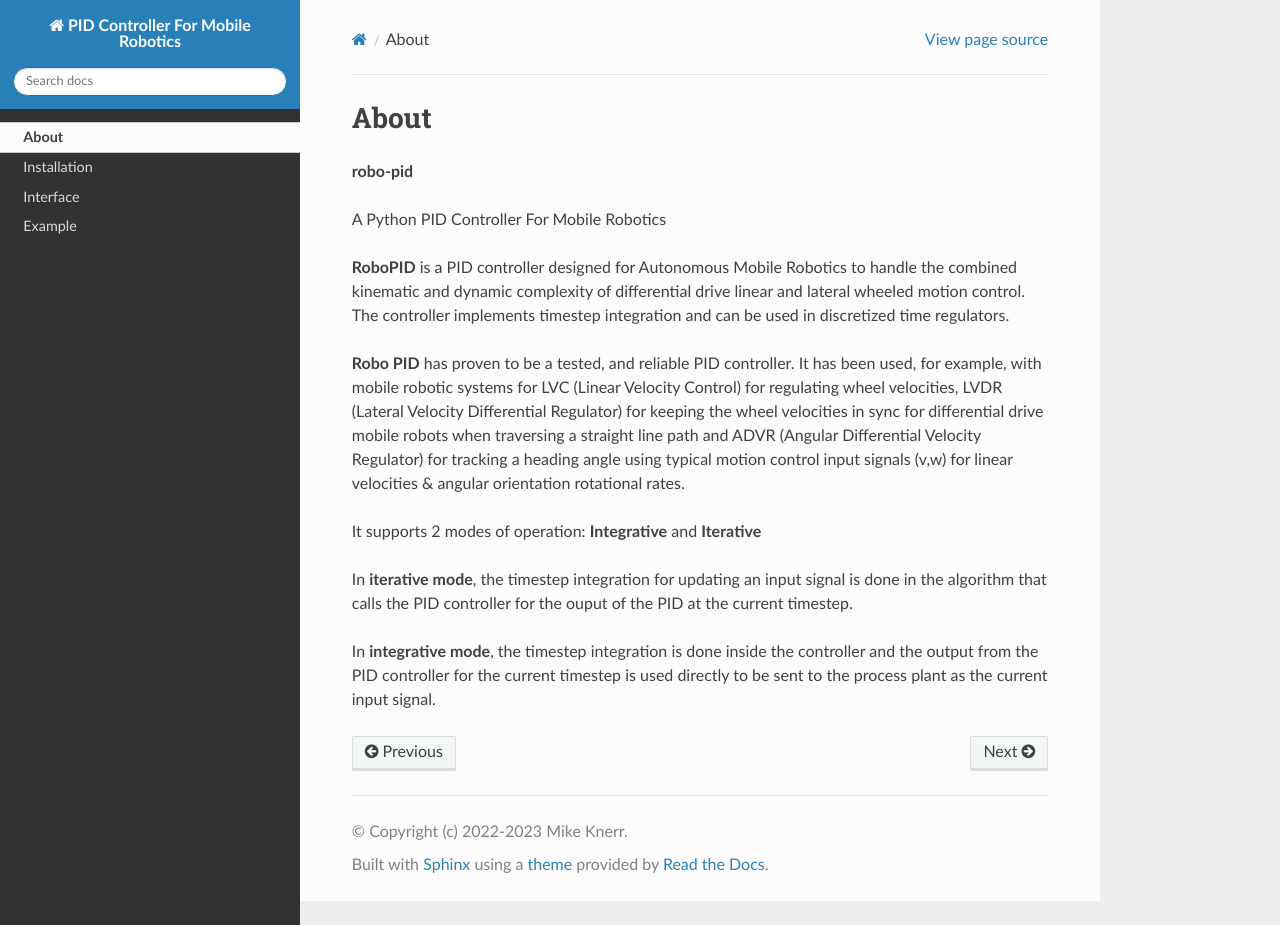
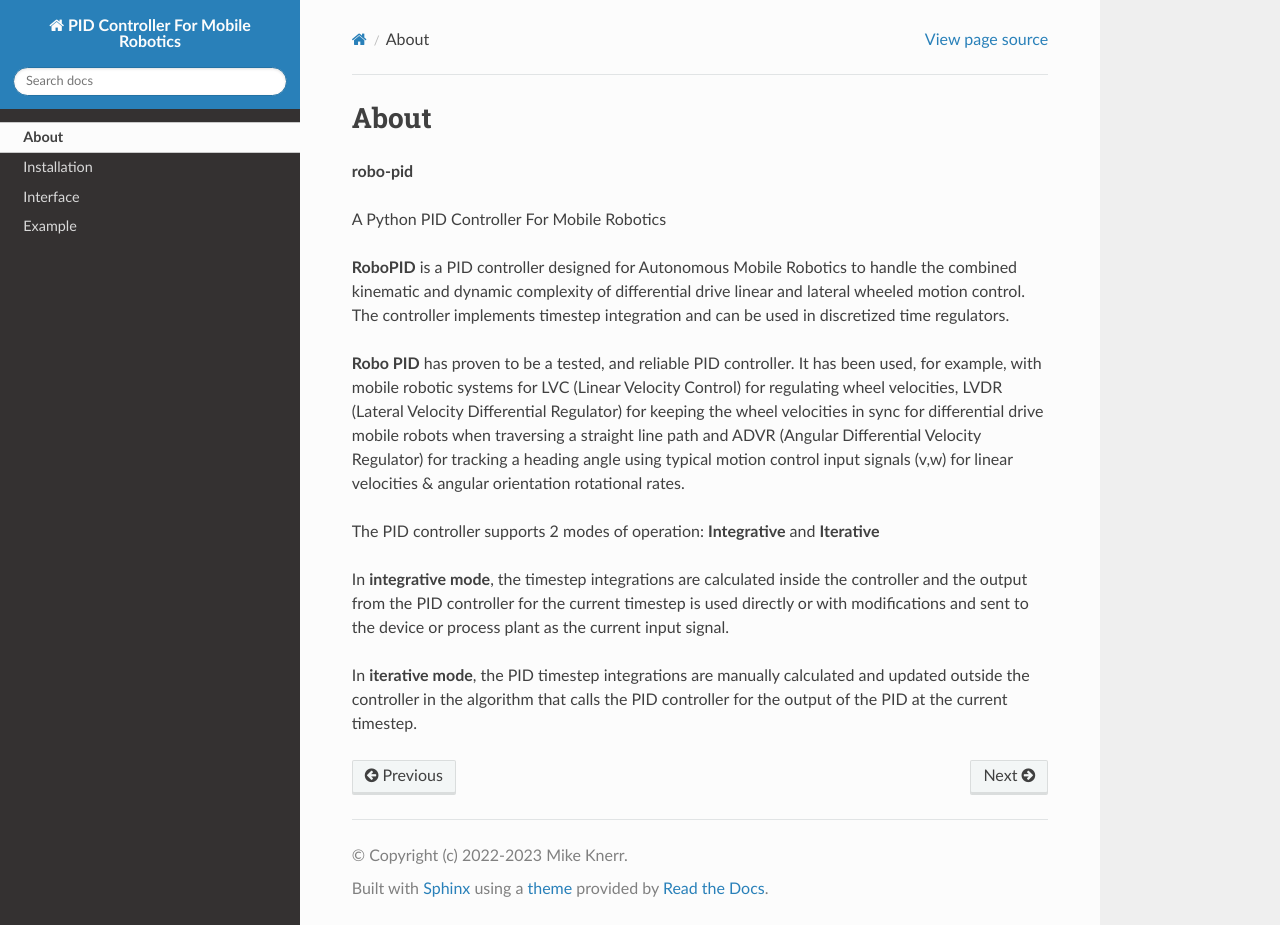
Before and after one commit to mkner/robo-pid, a Sphinx documentation site: the page built from docs/about.rst, in a window 1280 px wide and 925 px high. Built offline with Sphinx 7.4.7 and the Read the Docs theme 2.0.0, drawn with Linux system fonts in a browser that asks for light colours.

Commit message:
Update about.rst

```diff
--- a/docs/about.rst
+++ b/docs/about.rst
@@ -18,13 +18,12 @@ differential drive mobile robots when traversing a straight line path and
 ADVR (Angular Differential Velocity Regulator) for tracking a heading angle using typical
 motion control input signals (v,w) for linear velocities & angular orientation rotational rates.
 
-It supports 2 modes of operation: **Integrative** and **Iterative**
+The PID controller supports 2 modes of operation: **Integrative** and **Iterative**
 
-In **iterative mode**, the timestep integration for updating an input
-signal is done in the algorithm that calls the PID controller
-for the ouput of the PID at the current timestep.
+In **integrative mode**, the timestep integrations are calculated inside the controller
+and the output from the PID controller for the current timestep is used directly or with
+modifications and sent to the device or process plant as the current input signal.
 
-In **integrative mode**, the timestep integration is done inside the
-controller and the output from the PID controller for the
-current timestep is used directly to be sent to the process plant
-as the current input signal.
+In **iterative mode**, the PID timestep integrations are manually calculated and updated
+outside the controller in the algorithm that calls the PID controller for the output of
+the PID at the current timestep.
```
